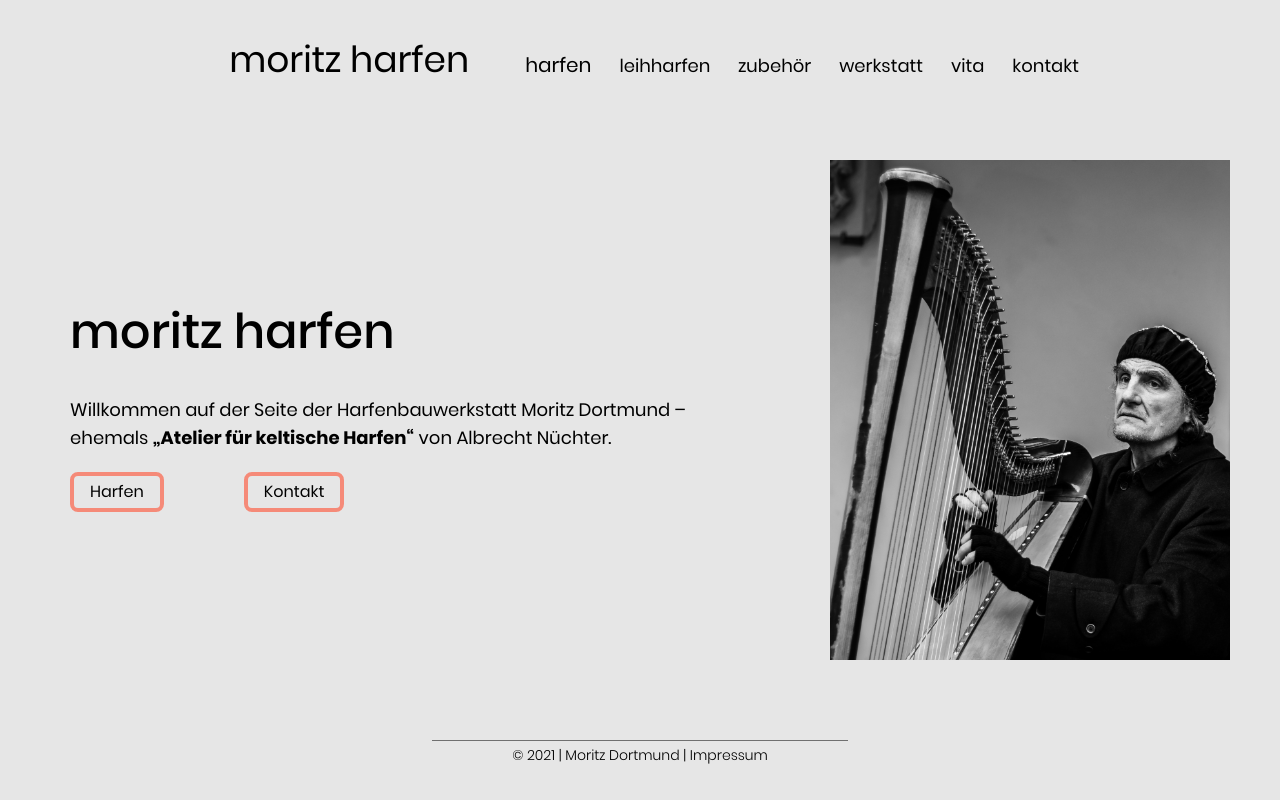
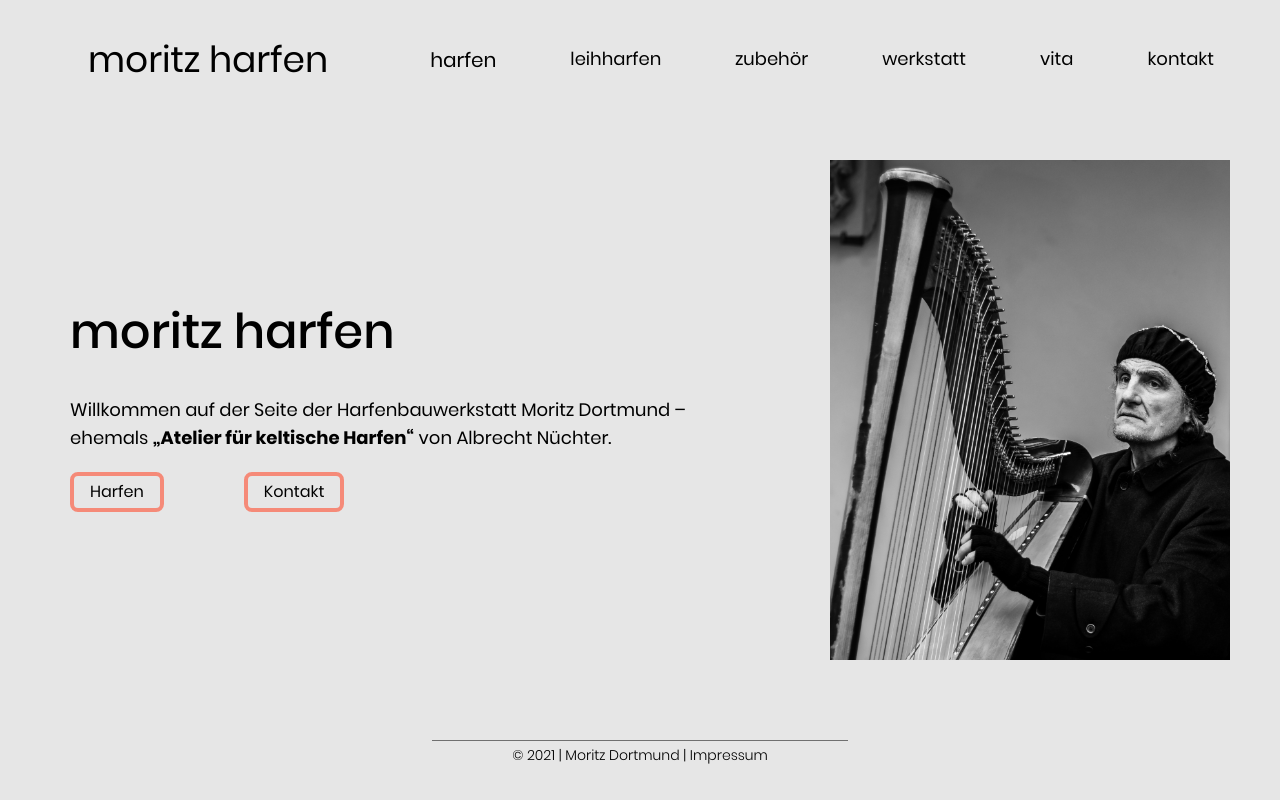
Before and after one commit to fre-ben/moritz-harfen, a Gatsby site: page / in a window 1280 px wide. Built offline with nearby package versions, Linux system fonts and the light colour scheme; Gatsby itself is replaced by a stand-in of ours.

Commit message:
✨ Improve responsiveness of Navbar component

```diff
--- a/src/components/navbar/Navbar.tsx
+++ b/src/components/navbar/Navbar.tsx
@@ -11,7 +11,7 @@ const Navbar = () => {
     <>
       <NavLinkDropdown text="harfen" link="/harfen" />
       <NavLink text="leihharfen" link="leihharfen" />
-      <NavLink text="zubehör" link="/" />
+      <NavLink text="zubehör" link="" />
       <NavLink text="werkstatt" link="werkstatt" />
       <NavLink text="vita" link="vita" />
       <NavLink text="kontakt" link="kontakt" />
@@ -37,7 +37,7 @@ const Navbar = () => {
           <NavLink text="leihharfen" link="leihharfen" />
         </Menu.Item>
         <Menu.Item>
-          <NavLink text="zubehör" link="/" />
+          <NavLink text="zubehör" link="" />
         </Menu.Item>
         <Menu.Item>
           <NavLink text="werkstatt" link="werkstatt" />
@@ -53,8 +53,8 @@ const Navbar = () => {
   );
 
   return (
-    <nav className="inline-flex items-center sticky top-0 pt-10 z-50 bg-background w-full justify-center p-full">
-      <div className="visible xl:hidden w-full grid grid-flow-col items-center">
+    <nav className="inline-flex items-center sticky top-0 pt-10 lg:pl-10 md:pl-0 z-50 bg-background w-full justify-start">
+      <div className="visible lg:hidden w-full grid grid-flow-col items-center">
         <Logo className="" mr="40" size="" />
         <Menu>
           <Menu.Button className="justify-self-end">
@@ -63,7 +63,7 @@ const Navbar = () => {
           {MobileNavItems}
         </Menu>
       </div>
-      <div className="hidden xl:block">
+      <div className="hidden w-full lg:grid grid-flow-col items-center ">
         <Logo className="" mr="40" size="4" />
         {DesktopNavItems}
       </div>
```
